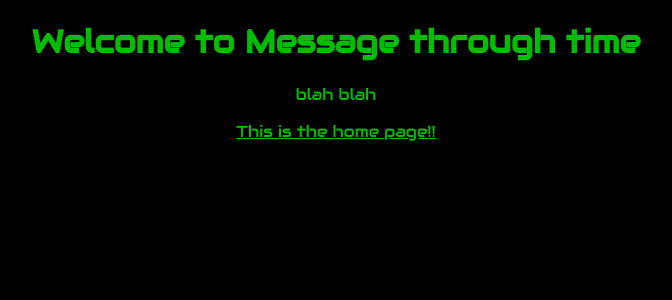
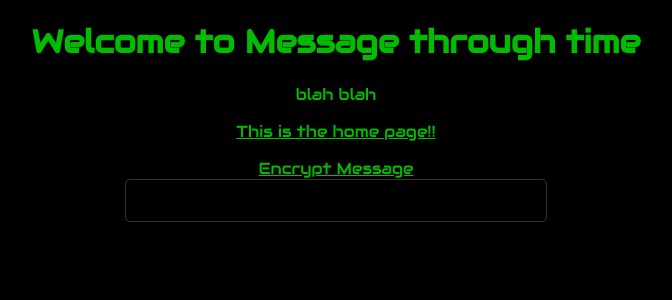
Before and after one commit to VictorHSandi/MessageThroughTime, a Vue app in the folder client-messagethroughtime/: page / in a window 1280 px wide. Shown: the top 300 px of the page, without its empty margins (304-976 px from the left). Built offline with nearby package versions, Linux system fonts and the light colour scheme.

Commit message:
added terminal input

```diff
--- /dev/null
+++ b/client-messagethroughtime/src/components/MessageInput.vue
@@ -0,0 +1,73 @@
+<!-- reuseable input form -->
+<template>
+    <div class="container">
+        <div class="label">
+            <label :for="inputId">{{ label }}</label>
+        </div>
+        <div class="box">
+            <div class="input">
+            <input :id="inputId" :type="type" :label="label" :name="name"
+                @input="handleInput" />
+            </div>
+        </div>
+    </div>
+
+</template>
+
+<script>
+export default {
+    name: 'MessageInput',
+    props: {
+        value: String, //input value
+        type: {
+            type: String,
+            default: "text"
+        },
+        label: String //label for input
+    },
+    //input types
+    data() {
+        return {
+            inputId: `custom-input-${Math.random().toString(36).substr(2, 10)}`,
+        };
+    },
+    methods: {
+        handleInput(event) {
+            this.$emit("input", event.target.value);
+        }
+    }
+};
+</script>
+
+<style scoped>
+.container {
+   display: flex;
+   flex-direction: column;
+   justify-content: center;
+   align-items: center;
+}
+.label {
+
+}
+/* container for the terminal */
+.box {
+
+    border: 1px solid #333;
+    border-radius: 5px;
+    padding: 10px;
+    background-color: #000;
+    color: #fff;
+    width: 400px;
+    max-width: 100%;
+}
+/* text of the terminal */
+.input input {
+    text-align: left;
+    background: transparent;
+    border: none;
+    outline: none;
+    color: #01bd01;
+    font-family: monospace;
+    width: calc(100% - 25px);
+}
+</style>
--- a/client-messagethroughtime/src/views/HomePage.vue
+++ b/client-messagethroughtime/src/views/HomePage.vue
@@ -3,11 +3,25 @@
         <p>
             This is the home page!!
         </p>
+        <div class="messageinput">
+            <MessageInput v-model="inputValue" type="text" label="Encrypt Message" />
+        </div>
+
     </div>
 </template>
 
 <script>
+import MessageInput from "@/components/MessageInput.vue";
+
 export default {
     name: "HomePage",
+    components: {
+        MessageInput
+    },
+    data() {
+        return {
+            inputValue: "" //data to bind to input
+        }
+    }
 };
 </script>
```
